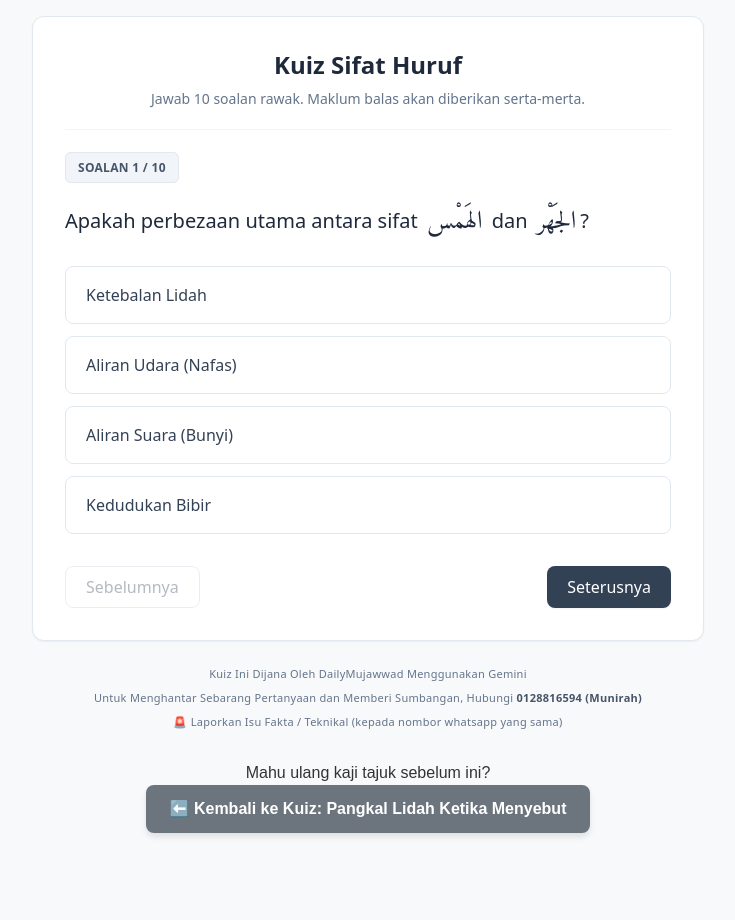
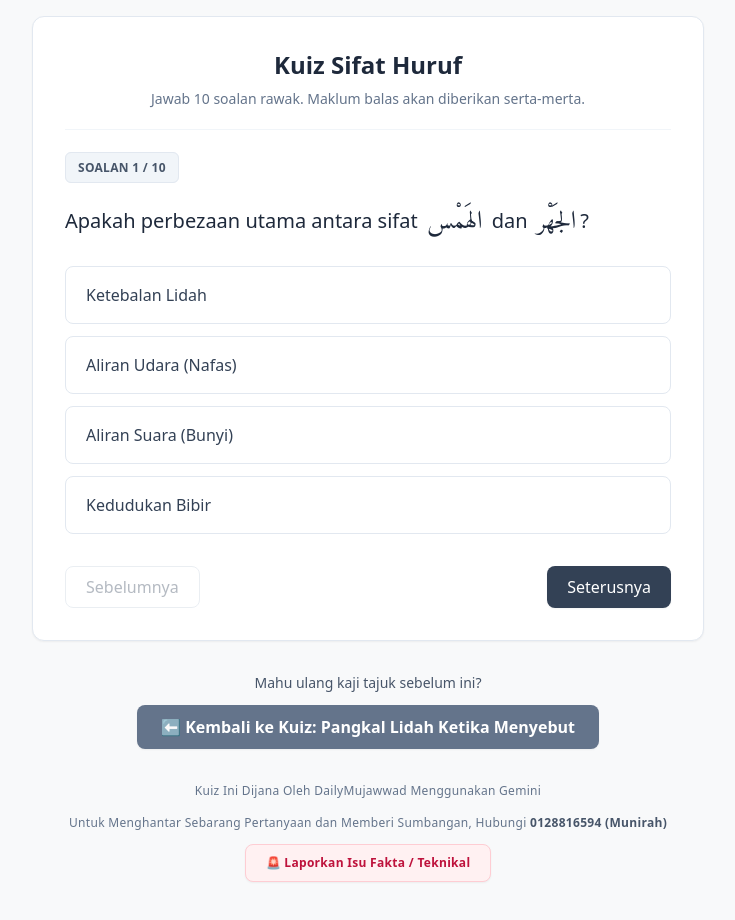
Before and after one commit to numumono/DailyMujawwad, a plain HTML site: page aliranudara_hembusannafas.html in a window 1280 px wide. Shown: the whole page, without its empty margins (272-1007 px from the left). Before the commit the page ends 869 px from the top, so only its background shows below. Drawn offline with nearby package versions, Linux system fonts and the light colour scheme.

Commit message:
Update aliranudara_hembusannafas.html

```diff
--- a/aliranudara_hembusannafas.html
+++ b/aliranudara_hembusannafas.html
@@ -54,11 +54,25 @@
         </div>
     </div>
 
+    <!-- Bahagian Butang Kembali Ke Kuiz Pertama -->
+    <div class="max-w-2xl w-full text-center mt-8 mb-2 px-4">
+        <p class="text-sm font-medium text-slate-600 mb-3">Mahu ulang kaji tajuk sebelum ini?</p>
+        <a href="index.html" class="inline-flex items-center justify-center bg-slate-500 hover:bg-slate-600 text-white font-semibold py-2.5 px-6 rounded-lg transition-colors shadow-sm w-full sm:w-auto">
+            ⬅️ Kembali ke Kuiz: Pangkal Lidah Ketika Menyebut
+        </a>
+    </div>
+
     <!-- Footer -->
-    <footer class="max-w-2xl w-full text-center text-[11px] text-slate-500 mt-6 space-y-1.5 px-4 leading-relaxed tracking-wide">
+    <footer class="max-w-2xl w-full text-center text-xs text-slate-500 mt-6 space-y-3 px-4 leading-relaxed tracking-wide mb-8">
         <p>Kuiz Ini Dijana Oleh DailyMujawwad Menggunakan Gemini</p>
         <p>Untuk Menghantar Sebarang Pertanyaan dan Memberi Sumbangan, Hubungi <a href="https://wa.me/60128816594" class="font-semibold text-slate-600 hover:text-slate-800 transition-colors">0128816594 (Munirah)</a></p>
-        <p>🚨 Laporkan Isu Fakta / Teknikal (kepada nombor whatsapp yang sama)</p>
+
+        <!-- Butang Whatsapp Lapor Isu -->
+        <a href="https://wa.me/60128816594?text=Salam,%20saya%20ingin%20melaporkan%20isu%20pada%20Kuiz%20Sifat%20Huruf..."
+           target="_blank" rel="noopener noreferrer"
+           class="inline-flex items-center justify-center mt-2 bg-rose-50 text-rose-700 border border-rose-200 hover:bg-rose-100 font-semibold py-2 px-5 rounded-lg transition-colors shadow-sm">
+            🚨 Laporkan Isu Fakta / Teknikal
+        </a>
     </footer>
 
     <script>
@@ -139,7 +153,6 @@
             return shuffled;
         }
 
-        // Fungsi baru untuk memformat ayat bercampur rumi & arab supaya sentiasa bermula dari kiri
         function formatArabic(text) {
             const arabicRegex = /([\u0600-\u06FF\u0750-\u077F\u08A0-\u08FF\uFB50-\uFDFF\uFE70-\uFEFF][\u0600-\u06FF\u0750-\u077F\u08A0-\u08FF\uFB50-\uFDFF\uFE70-\uFEFF\s]*[\u0600-\u06FF\u0750-\u077F\u08A0-\u08FF\uFB50-\uFDFF\uFE70-\uFEFF]|[\u0600-\u06FF\u0750-\u077F\u08A0-\u08FF\uFB50-\uFDFF\uFE70-\uFEFF])/g;
             return '&lrm;' + text.replace(arabicRegex, '<bdi dir="rtl" class="arabic-text px-1">$1</bdi>');
@@ -175,7 +188,6 @@
             const currentQ = selectedQuestions[currentQuestionIndex];
             document.getElementById('question-tracker').innerText = `Soalan ${currentQuestionIndex + 1} / ${selectedQuestions.length}`;
 
-            // Format soalan menggunakan fungsi formatArabic
             document.getElementById('question-text').innerHTML = formatArabic(currentQ.q);
 
             const optionsContainer = document.getElementById('options-container');
@@ -283,12 +295,5 @@
 
         window.onload = initQuiz;
     </script>
-<!-- Bahagian Butang Kembali Ke Kuiz Pertama -->
-<div style="text-align: center; margin-top: 30px; margin-bottom: 20px;">
-    <p style="font-family: sans-serif; font-size: 16px; color: #333;">Mahu ulang kaji tajuk sebelum ini?</p>
-    <a href="index.html" style="display: inline-block; padding: 12px 24px; background-color: #6c757d; color: white; text-decoration: none; font-family: sans-serif; font-weight: bold; border-radius: 8px; box-shadow: 0 4px 6px rgba(0,0,0,0.1);">
-        ⬅️ Kembali ke Kuiz: Pangkal Lidah Ketika Menyebut
-    </a>
-</div>
 </body>
 </html>
```
